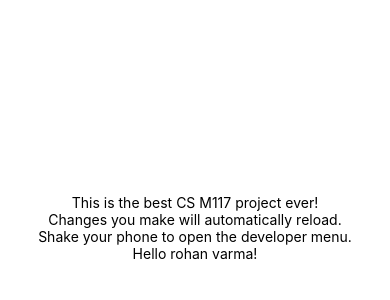
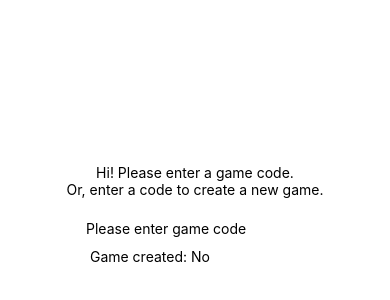
Before and after one commit to rohan-varma/CS-M117-Project, a React Native app in the folder FrontEnd/: screen / in a window 390 px wide. Shown: the part 194-494 px from the top of the page. Built offline with nearby package versions, Linux system fonts and the light colour scheme.

Commit message:
frontend can talk to back

```diff
--- a/FrontEnd/App.js
+++ b/FrontEnd/App.js
@@ -1,7 +1,7 @@
 import React, { Component } from 'react';
-import { StyleSheet, Text, View, Navigator, AppRegistry } from 'react-native';
+import { StyleSheet, Text, View, Navigator, AppRegistry, TextInput } from 'react-native';
 import Movies from './src/Movies'
-
+const _ = require('lodash');
 
 
 class Greeting extends Component {
@@ -12,14 +12,86 @@ class Greeting extends Component {
   }
 }
 
+class GameTextInput extends Component {
+  handleLoginInput = text => {
+    //should actually merge these 2 together to not have to do 2 state updates
+      this.setState({text});
+      this.setState({
+        errorWithGameCreationText: '',
+      })
+      if (text.length === 5) {
+        console.log('about to send it to the backend');
+        fetch('http://localhost:3000/BluA/createGame', {
+          method: 'POST',
+          headers: {
+            Accept: 'application/json',
+            'Content-Type': 'application/json',
+          },
+          body: JSON.stringify({
+            loginCode: text,
+            orgName: "defaultOrg",
+          }),
+        })
+        .then(res => res.json())
+        .then(res => {
+          console.log('result message');
+          //if res has key message then the result is success
+          //else the res should have key error, which will say why the game wasn't created
+          console.log(res);
+          if (_.has(res, 'message')) {
+            this.setState({
+              gameCreated: true,
+            });
+          }
+          else if (_.has(res, 'error')) {
+            console.log(res.error);
+            this.setState({
+              errorWithGameCreationText: 'err: ' + res.error,
+            });
+          }
+          this.setState({
+            gameCreated: true,
+          });
+        })
+        .catch(err => {
+          console.log('request failed');
+          console.log(err);
+          this.setState({
+            errorWithGameCreationText: 'There was an error with game creation: ' + err,
+          });
+        });
+      }
+    }
+  constructor(props) {
+    super(props);
+    this.state = {
+      text: '',
+      gameCreated: false,
+      errorWithGameCreationText: '',
+    };
+  }
+  render() {
+    return (
+      <View style={{padding: 10}}>
+        <TextInput
+          style={{height: 40}}
+          placeholder="Please enter game code"
+          onChangeText={text => this.handleLoginInput(text)}
+        />
+      <Text> Game created: {this.state.gameCreated ? 'Yes': 'No'} </Text>
+      <Text>{this.state.errorWithGameCreationText} </Text>
+      </View>
+    );
+  }
+}
+
 export default class App extends React.Component {
   render() {
     return (
       <View style={styles.container}>
-        <Text>This is the best CS M117 project ever!</Text>
-        <Text>Changes you make will automatically reload.</Text>
-        <Text>Shake your phone to open the developer menu.</Text>
-        <Greeting name='rohan varma' />
+        <Text>Hi! Please enter a game code.</Text>
+        <Text> Or, enter a code to create a new game. </Text>
+        <GameTextInput />
       </View>
     );
   }
```
Also changed, not shown: 2 other files (tests, documents, lock files or other folders).
